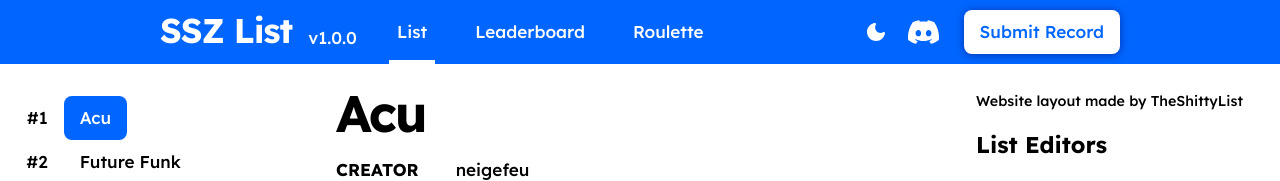
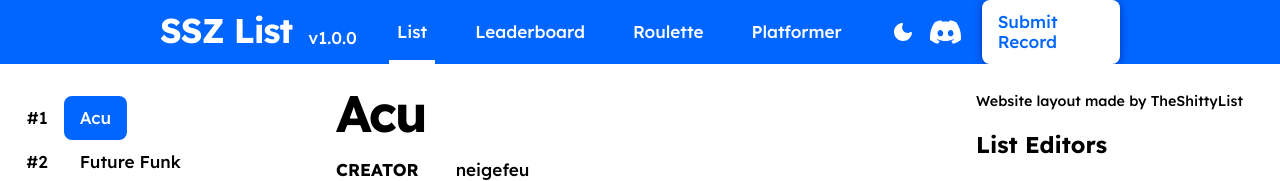
Before and after one commit to ick567/SSZ-List, a plain HTML site: page index.html in a window 1280 px wide. Shown: the top 181 px of the page. Drawn offline with nearby package versions, Linux system fonts and the light colour scheme.

Commit message:
Update index.html

```diff
--- a/index.html
+++ b/index.html
@@ -50,6 +50,9 @@
                 <router-link class="nav__tab" to="/roulette">
                     <span class="type-label-lg">Roulette</span>
                 </router-link>
+                <router-link class="nav__tab" to="/platformer">
+                    <span class="type-label-lg">Platformer</span>
+                </router-link>
                 <div class="nav__actions">
                     <button
                         class="nav__icon"
```
